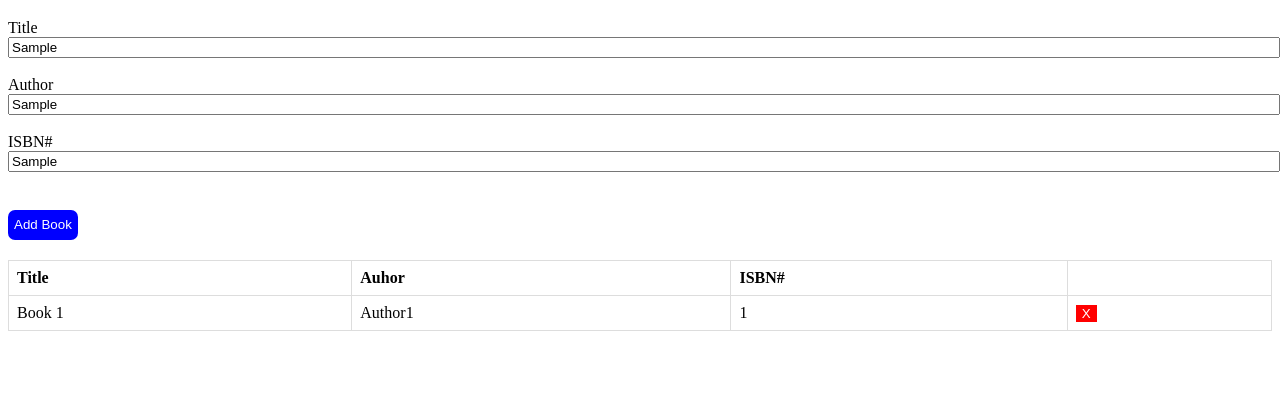
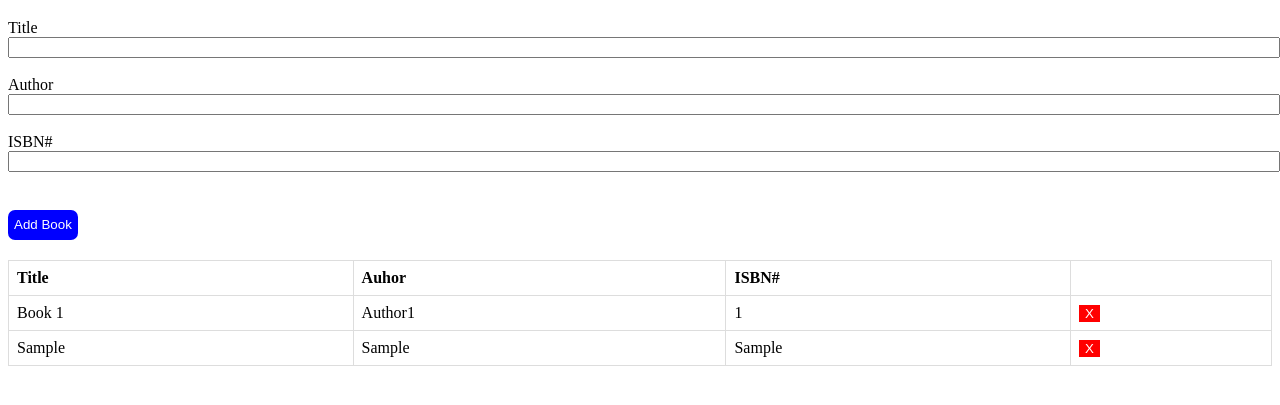
Before and after one commit to acciojob/book-list-Manisha2505, a website: page main.html in a window 1280 px wide. Both pictures are taken after typing "Sample", "Sample", "Sample" into the empty fields and a click on the button "Add Book". Shown: the part 61-466 px from the top of the page. Drawn offline with Linux system fonts and the light colour scheme.

Commit message:
created a submission

```diff
--- a/script.js
+++ b/script.js
@@ -1 +1,50 @@
 //your JS code here. If required.
+const submitButton = document.getElementById("submit");
+const titleInput = document.getElementById("title");
+const authorInput = document.getElementById("author");
+const isbnInput = document.getElementById("isbn");
+const bookListTable = document.getElementById("book-list");
+
+function addBookRow(title, author, isbn) {
+    const row = document.createElement('tr');
+    const titleCell = document.createElement('td');
+    titleCell.textContent = title;
+    row.appendChild(titleCell);
+
+    const authorCell = document.createElement('td');
+    authorCell.textContent = author;
+    row.appendChild(authorCell);
+
+    const isbnCell = document.createElement('td');
+    isbnCell.textContent = isbn;
+    row.appendChild(isbnCell);
+
+    const deleteCell = document.createElement('td');
+    const deleteButton = document.createElement('button');
+    deleteButton.textContent = 'X';
+    deleteButton.classList.add('delete');
+    deleteCell.appendChild(deleteButton);
+    row.appendChild(deleteCell);
+
+    bookListTable.appendChild(row);
+
+    deleteButton.addEventListener('click', () => {
+        row.remove();
+    });
+}
+
+submitButton.addEventListener('click', (e) => {
+    e.preventDefault();
+    const title = titleInput.value;
+    const author = authorInput.value;
+    const isbn = isbnInput.value;
+
+    if (title && author && isbn) {
+        addBookRow(title, author, isbn);
+        titleInput.value = '';
+        authorInput.value = '';
+        isbnInput.value = '';
+    } else {
+        alert('Please fill in all fields!');
+    }
+});
```
Also changed, not shown: main.html (+1 -0 lines).
